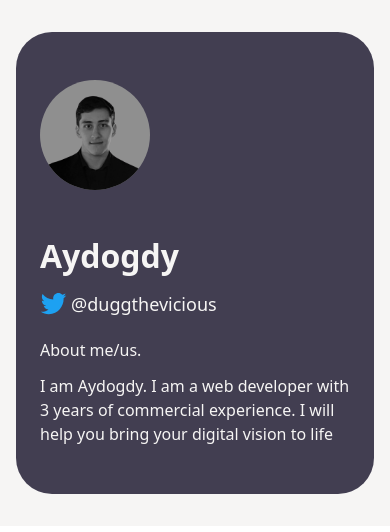
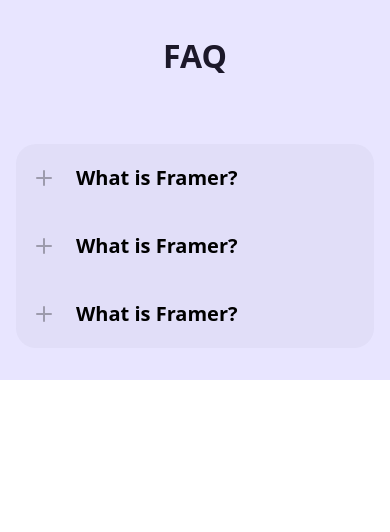
Before and after one commit to VividTruthKeeper/duggthevicious, a Next.js app: page /mobile in a window 390 px wide. Shown: the top 532 px of the page. Built offline with nearby package versions, Linux system fonts and the light colour scheme; a web font is replaced by a local one.

Commit message:
faq section responsive

```diff
--- a/app/mobile/page.tsx
+++ b/app/mobile/page.tsx
@@ -1,9 +1,9 @@
-import About from "@/components/about/About";
+import FAQ from "@/components/faq/FAQ";
 
 const page = () => {
   return (
     <div>
-      <About />
+      <FAQ />
     </div>
   );
 };
--- a/components/faq/FAQ.tsx
+++ b/components/faq/FAQ.tsx
@@ -4,8 +4,8 @@
 const FAQ = () => {
   return (
     <section className="faq bg-LIGHTBLUE">
-      <Container className="py-[100px] flex flex-col gap-16">
-        <h2 className="font-SATOSHI font-bold text-DARKBLUE text-[46px] text-center">
+      <Container className="py-[100px] flex flex-col gap-16 max-lg:py-[80px] max-md:py-[48px] max-sm:py-[32px]">
+        <h2 className="font-SATOSHI font-bold text-DARKBLUE text-[46px] text-center max-lg:text-[40px] max-md:text-[36px] max-sm:text-[32px]">
           FAQ
         </h2>
         <div className="flex flex-col rounded-[20px] overflow-hidden px-5 bg-FAQ">
```
